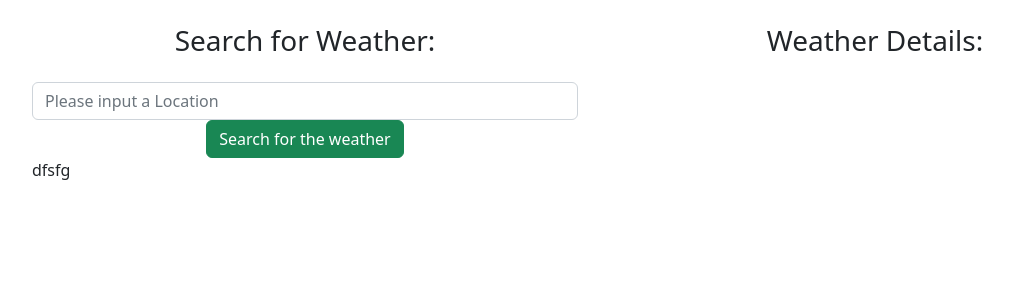
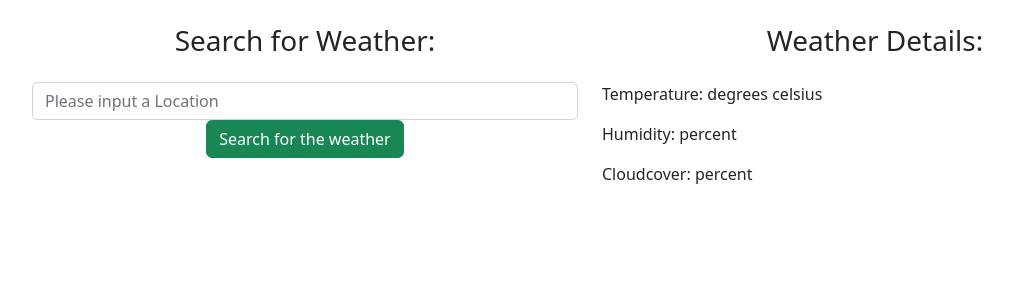
Before and after one commit to TBj93/weather-app, an Angular app: page / in a window 1280 px wide. Shown: the top 300 px of the page, without its empty margins (50-1063 px from the left). Built offline with nearby package versions, Linux system fonts and the light colour scheme.

Commit message:
added some more attributes

```diff
--- a/src/app/weather/weather.component.html
+++ b/src/app/weather/weather.component.html
@@ -22,13 +22,31 @@
     </div>
 
 
-      <div class="col-md-6"><h3 class="text-center my-4">Weather Details:</h3></div>
+      <div class="col-md-6"><h3 class="text-center my-4">Weather Details:</h3>
 
-      <p>
+      <p> Temperature:
 
-        {{this.weatherData?.current.temperature}}
+        {{this.weatherData?.current.temperature}} degrees celsius
 
-        dfsfg</p>
+        </p>
+
+        <p>
+
+          Humidity:
+
+          {{this.weatherData?.current.humidity}} percent
+
+        </p>
+
+        <p>
+
+          Cloudcover:
+
+          {{this.weatherData?.current.cloudcover}} percent
+
+        </p>
+
+      </div>
 
     </div>
 </div>
```
